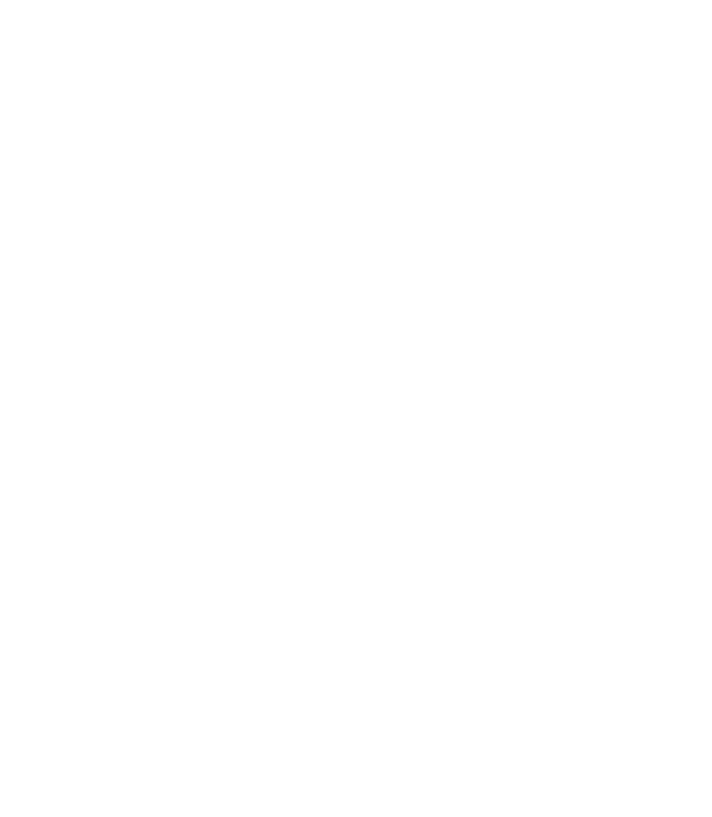
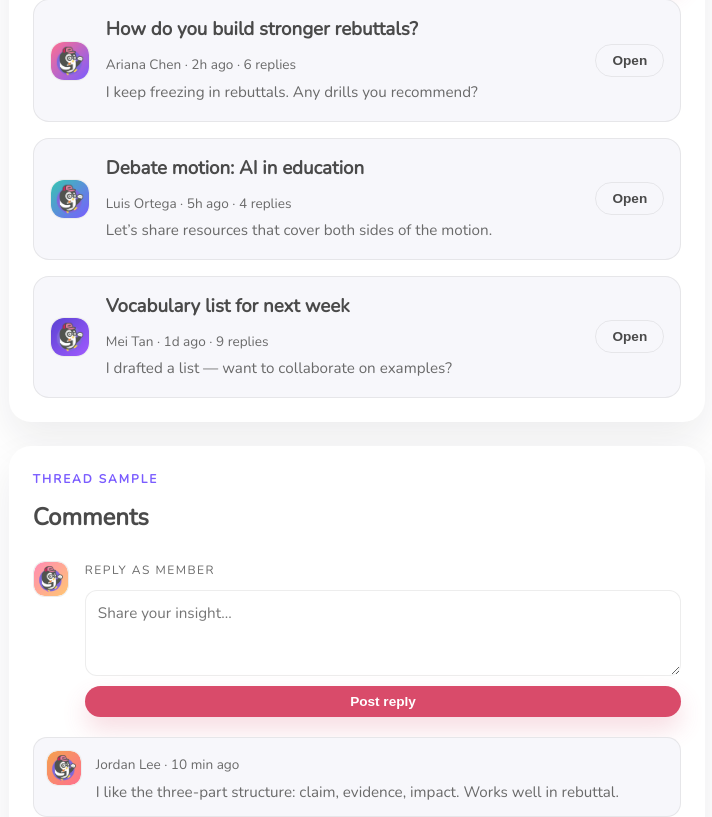
Before and after one commit to kthemandarinweekly-ux/mimir-community-center, a Next.js app: page /groups/1 in a window 1280 px wide. Shown: the part 1445-2262 px from the top of the page, without its empty margins (68-780 px from the left). Before the commit the page ends 1385 px from the top, so only its background shows below. Built offline with nearby package versions, Linux system fonts and the light colour scheme; no server answers.

Commit message:
Add group threads and comments UI

```diff
--- a/pages/groups/[slug].js
+++ b/pages/groups/[slug].js
@@ -2,6 +2,7 @@ import Head from "next/head";
 import Link from "next/link";
 import { useRouter } from "next/router";
 import NavBar from "../../components/NavBar";
+import { useProfile } from "../../components/useProfile";
 
 const groups = {
   "intermediate-chinese": {
@@ -75,6 +76,7 @@ const groups = {
 export default function GroupDetailPage() {
   const router = useRouter();
   const { slug } = router.query;
+  const { profile } = useProfile();
   const group = groups[slug] || {
     name: "Language Group",
     level: "Community",
@@ -85,6 +87,52 @@ export default function GroupDetailPage() {
     focus: ["Weekly prompts", "Practice rooms", "Peer feedback"],
     nextEvent: "Upcoming class",
   };
+  const currentAvatar = profile.avatar || "sunrise";
+  const threadSamples = [
+    {
+      id: "t1",
+      title: "How do you build stronger rebuttals?",
+      author: "Ariana Chen",
+      avatar: "berry",
+      time: "2h ago",
+      replies: 6,
+      preview: "I keep freezing in rebuttals. Any drills you recommend?",
+    },
+    {
+      id: "t2",
+      title: "Debate motion: AI in education",
+      author: "Luis Ortega",
+      avatar: "mint",
+      time: "5h ago",
+      replies: 4,
+      preview: "Let’s share resources that cover both sides of the motion.",
+    },
+    {
+      id: "t3",
+      title: "Vocabulary list for next week",
+      author: "Mei Tan",
+      avatar: "plum",
+      time: "1d ago",
+      replies: 9,
+      preview: "I drafted a list — want to collaborate on examples?",
+    },
+  ];
+  const commentSamples = [
+    {
+      id: "c1",
+      author: "Jordan Lee",
+      avatar: "ember",
+      time: "10 min ago",
+      text: "I like the three-part structure: claim, evidence, impact. Works well in rebuttal.",
+    },
+    {
+      id: "c2",
+      author: "Mina Sol",
+      avatar: "sunrise",
+      time: "1h ago",
+      text: "Try speed drills: 30 seconds to answer a prompt, 10 seconds to reset.",
+    },
+  ];
 
   return (
     <>
@@ -161,6 +209,79 @@ export default function GroupDetailPage() {
               </article>
             </div>
           </section>
+
+          <section className="detail-section">
+            <div className="section-head compact">
+              <div>
+                <p className="eyebrow">Group discussion</p>
+                <h2>Threads</h2>
+              </div>
+              <Link className="cta small" href="/signin">
+                Start a thread
+              </Link>
+            </div>
+            <div className="thread-list">
+              {threadSamples.map((thread) => (
+                <div key={thread.id} className="thread-item">
+                  <img
+                    className="thread-avatar"
+                    src={`/avatars/${thread.avatar}.svg`}
+                    alt={`${thread.author} avatar`}
+                  />
+                  <div>
+                    <h3>{thread.title}</h3>
+                    <p className="thread-meta">
+                      {thread.author} · {thread.time} · {thread.replies} replies
+                    </p>
+                    <p className="thread-preview">{thread.preview}</p>
+                  </div>
+                  <button className="cta ghost small" type="button">
+                    Open
+                  </button>
+                </div>
+              ))}
+            </div>
+          </section>
+
+          <section className="detail-section">
+            <div className="section-head compact">
+              <div>
+                <p className="eyebrow">Thread sample</p>
+                <h2>Comments</h2>
+              </div>
+            </div>
+            <div className="comment-box">
+              <img
+                className="comment-avatar"
+                src={`/avatars/${currentAvatar}.svg`}
+                alt="Your avatar"
+              />
+              <div className="comment-input">
+                <p className="label">Reply as {profile.nickname || "Member"}</p>
+                <textarea rows={3} placeholder="Share your insight..." />
+                <button className="cta small" type="button">
+                  Post reply
+                </button>
+              </div>
+            </div>
+            <div className="comment-list">
+              {commentSamples.map((comment) => (
+                <div key={comment.id} className="comment-item">
+                  <img
+                    className="comment-avatar"
+                    src={`/avatars/${comment.avatar}.svg`}
+                    alt={`${comment.author} avatar`}
+                  />
+                  <div>
+                    <p className="thread-meta">
+                      {comment.author} · {comment.time}
+                    </p>
+                    <p className="thread-preview">{comment.text}</p>
+                  </div>
+                </div>
+              ))}
+            </div>
+          </section>
         </div>
 
         <aside className="detail-side">
--- a/styles/globals.css
+++ b/styles/globals.css
@@ -334,6 +334,87 @@ p {
   box-shadow: var(--shadow);
 }
 
+.thread-list {
+  display: grid;
+  gap: 16px;
+}
+
+.thread-item {
+  display: grid;
+  grid-template-columns: auto 1fr auto;
+  gap: 16px;
+  align-items: center;
+  padding: 16px;
+  border-radius: 16px;
+  background: #f7f7fb;
+  border: 1px solid var(--border);
+}
+
+.thread-avatar {
+  width: 40px;
+  height: 40px;
+  border-radius: 14px;
+  border: 1px solid var(--border);
+  background: var(--panel);
+}
+
+.thread-meta {
+  font-size: 0.85rem;
+  color: var(--ink-soft);
+  margin: 4px 0;
+}
+
+.thread-preview {
+  color: var(--ink-soft);
+  font-size: 0.95rem;
+}
+
+.comment-box {
+  display: grid;
+  grid-template-columns: auto 1fr;
+  gap: 16px;
+  align-items: start;
+  margin-bottom: 20px;
+}
+
+.comment-input {
+  display: grid;
+  gap: 10px;
+}
+
+.comment-input textarea {
+  width: 100%;
+  padding: 12px;
+  border-radius: 12px;
+  border: 1px solid var(--border);
+  font-family: inherit;
+  font-size: 0.95rem;
+}
+
+.comment-list {
+  display: grid;
+  gap: 14px;
+}
+
+.comment-item {
+  display: grid;
+  grid-template-columns: auto 1fr;
+  gap: 14px;
+  align-items: start;
+  padding: 12px;
+  border-radius: 14px;
+  background: #f7f7fb;
+  border: 1px solid var(--border);
+}
+
+.comment-avatar {
+  width: 36px;
+  height: 36px;
+  border-radius: 12px;
+  border: 1px solid var(--border);
+  background: var(--panel);
+}
+
 .detail-list {
   margin: 0;
   padding-left: 18px;
@@ -399,6 +480,10 @@ p {
   align-items: flex-end;
   gap: 32px;
   margin-bottom: 40px;
+}
+
+.section-head.compact {
+  margin-bottom: 16px;
 }
 
 .section-sub {
@@ -969,6 +1054,14 @@ p {
     grid-template-columns: repeat(2, minmax(0, 1fr));
   }
 
+  .thread-item {
+    grid-template-columns: 1fr;
+  }
+
+  .comment-box {
+    grid-template-columns: 1fr;
+  }
+
   .admin-event {
     grid-template-columns: 1fr;
   }
```
